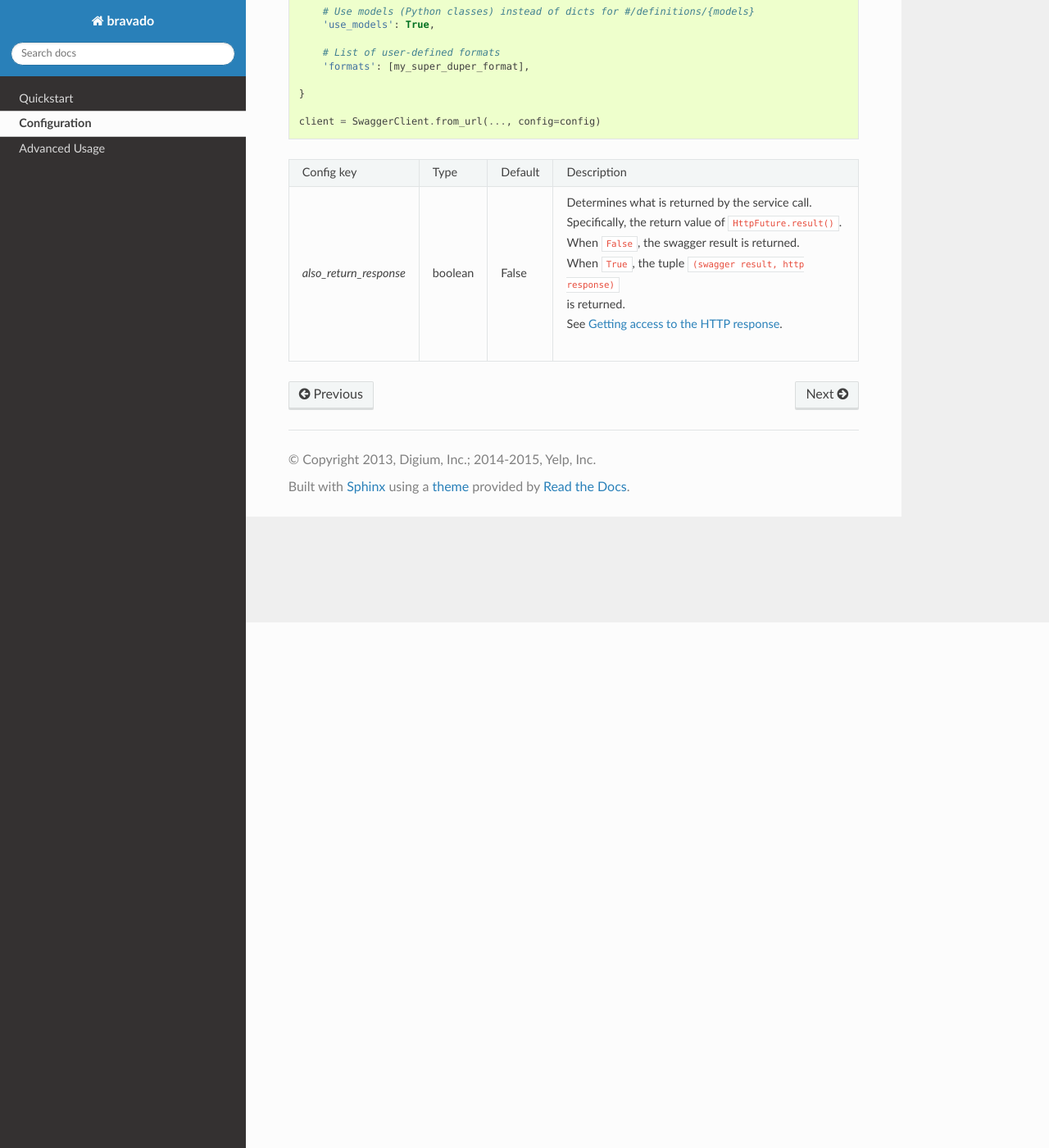
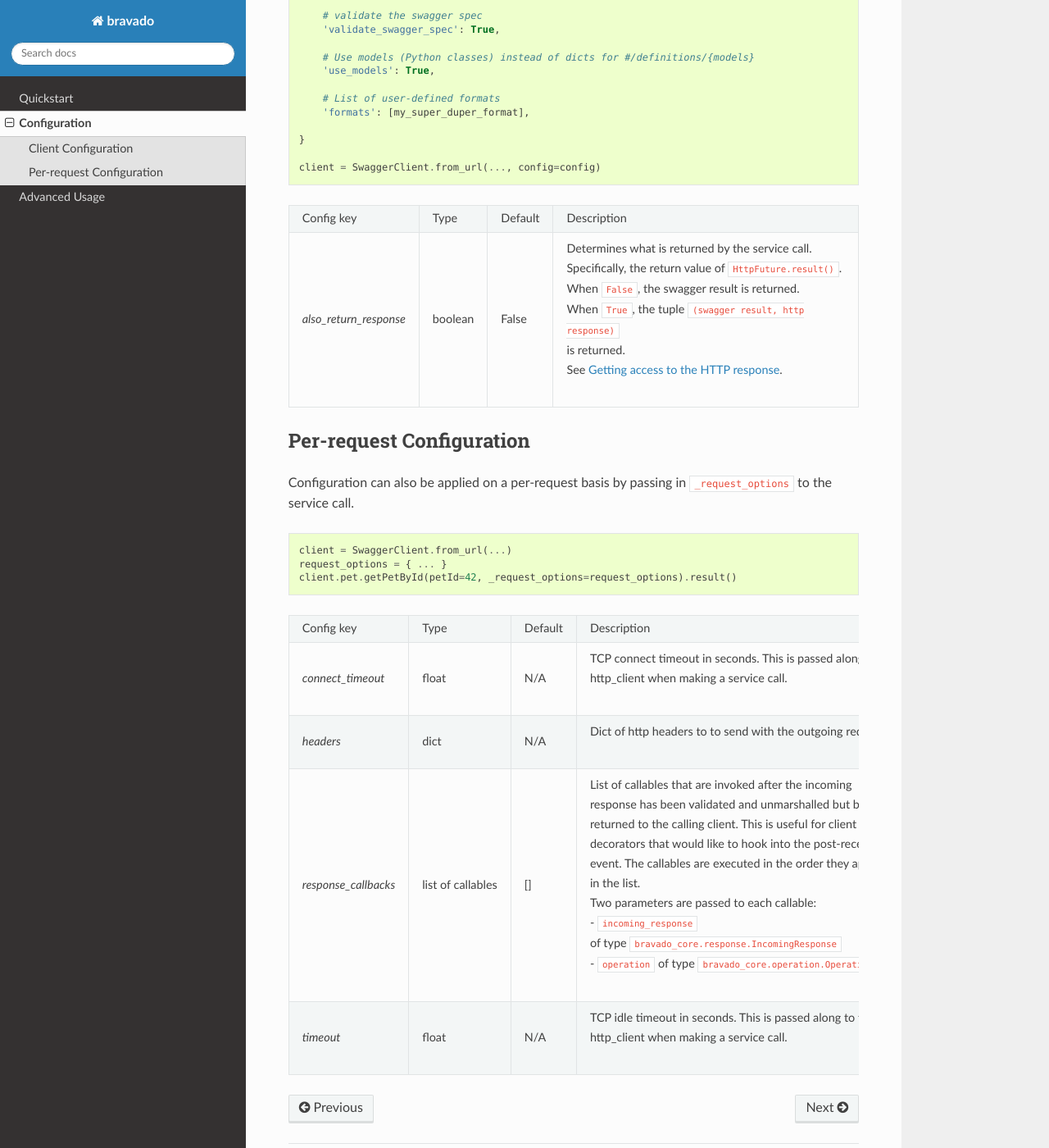
Before and after one commit to Yelp/bravado, a Sphinx documentation site: the page built from docs/source/configuration.rst, in a window 1280 px wide and 1400 px high, scrolled down 641 px. Shown: the whole window at 82% size. Built offline with Sphinx 7.4.7 and the Read the Docs theme 2.0.0, drawn with Linux system fonts in a browser that asks for light colours.

Commit message:
Sphinx docs for response_callbacks

```diff
--- a/docs/source/configuration.rst
+++ b/docs/source/configuration.rst
@@ -1,6 +1,8 @@
 Configuration
 =============
 
+Client Configuration
+--------------------
 You can configure certain behaviours when creating a ``SwaggerClient``.
 
 bravado and bravado-core use the same config dict. The full documentation for
@@ -51,3 +53,33 @@ Config key                Type            Default    Description
                                                      | is returned.
                                                      | See :ref:`getting_access_to_the_http_response`.
 ========================= =============== =========  ===============================================================
+
+Per-request Configuration
+--------------------------
+Configuration can also be applied on a per-request basis by passing in
+``_request_options`` to the service call.
+
+.. code-block:: python
+
+    client = SwaggerClient.from_url(...)
+    request_options = { ... }
+    client.pet.getPetById(petId=42, _request_options=request_options).result()
+
+========================= =============== =========  ===============================================================
+Config key                Type            Default    Description
+------------------------- --------------- ---------  ---------------------------------------------------------------
+*connect_timeout*         float           N/A        | TCP connect timeout in seconds. This is passed along to the
+                                                     | http_client when making a service call.
+*headers*                 dict            N/A        | Dict of http headers to to send with the outgoing request.
+*response_callbacks*      list of         []         | List of callables that are invoked after the incoming
+                          callables                  | response has been validated and unmarshalled but before being
+                                                     | returned to the calling client. This is useful for client
+                                                     | decorators that would like to hook into the post-receive
+                                                     | event. The callables are executed in the order they appear
+                                                     | in the list.
+                                                     | Two parameters are passed to each callable:
+                                                     | - ``incoming_response`` of type ``bravado_core.response.IncomingResponse``
+                                                     | - ``operation`` of type ``bravado_core.operation.Operation``
+*timeout*                 float           N/A        | TCP idle timeout in seconds. This is passed along to the
+                                                     | http_client when making a service call.
+========================= =============== =========  ===============================================================
```
Also changed, not shown: CHANGELOG.rst (+8 -0 lines), 1 other file.
